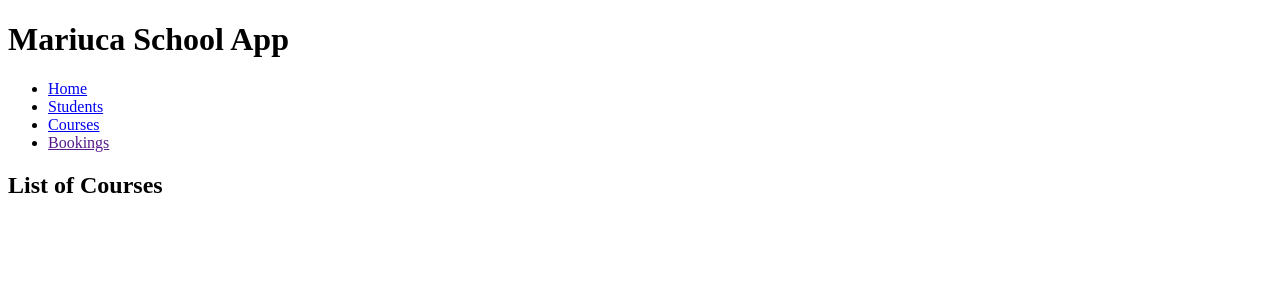
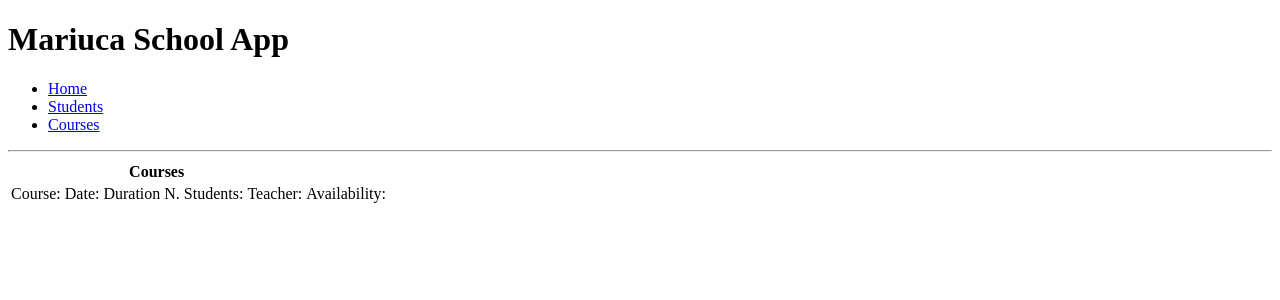
Before and after one commit to mariamuzas/mariuca_school_app_project, a Flask app: page /courses in a window 1280 px wide. Shown: the top 300 px of the page. Run offline with Flask 2, Linux system fonts and the light colour scheme; data that the repository does not hold is empty; some libraries are stand-ins or nearby versions.

Commit message:
teacher added, table for courses created

```diff
--- a/controllers/course_controller.py
+++ b/controllers/course_controller.py
@@ -21,12 +21,13 @@ def create_course():
     date = request.form["date"]
     duration = request.form["duration"]
     max_num_students = request.form["max_num_students"]
+    teacher_name = request.form["teacher_name"]
 
-    course = Course(title, description, date, duration, max_num_students)
+    course = Course(title, description, date, duration, max_num_students, teacher_name)
 
     course_repository.save(course)
 
-    return redirect("/courses")
+    return redirect(f"/courses/{course.id}")
 
 @courses_blueprint.route("/courses/<id>")
 def show(id):
@@ -47,8 +48,9 @@ def update_course(id):
     date = request.form["date"]
     duration = request.form["duration"]
     max_num_students = request.form["max_num_students"]
+    teacher_name = request.form["teacher_name"]
 
-    course_to_update = Course(title, description, date, duration, max_num_students, id)
+    course_to_update = Course(title, description, date, duration, max_num_students, teacher_name, id)
     course_repository.update(course_to_update)
     return redirect(f"/courses/{course_to_update.id}")
 
--- a/controllers/student_controller.py
+++ b/controllers/student_controller.py
@@ -29,7 +29,7 @@ def create_student():
     student = Student(name, dob, experience, course_id)
 
     student_repository.save(student)
-    return redirect("/students")
+    return redirect(f"/students/{student.id}")
 
 @student_blueprint.route("/students/<id>")
 def show(id):
@@ -57,4 +57,4 @@ def update_student(id):
     course = course_repository.select(course_id)
     student_to_update = Student(name, dob, experience, course, id)
     student_repository.update(student_to_update)
-    return redirect("/students")
+    return redirect(f"/students/{student_to_update.id}")
--- a/models/bookings.py
+++ /dev/null
@@ -1,6 +0,0 @@
-class Bookings:
-
-    def __init__(self, course, student, id = None):
-        self.course = course
-        self.student = student
-        self.id = id
--- a/models/course.py
+++ b/models/course.py
@@ -1,8 +1,9 @@
 class Course:
-    def __init__(self, title, description, date, duration, max_num_students, id = None):
+    def __init__(self, title, description, date, duration, max_num_students, teacher_name = None, id = None):
         self.title = title
         self.description = description
         self.date = date
         self.duration = duration
         self.max_num_students = max_num_students
+        self.teacher_name = teacher_name
         self.id = id
--- a/repositories/course_repository.py
+++ b/repositories/course_repository.py
@@ -5,8 +5,8 @@ from models.student import Student
 import repositories.student_repository as student_repository
 
 def save(course):
-    sql = "INSERT INTO courses ( title, description, date, duration, max_num_students ) VALUES ( %s, %s, %s, %s, %s ) RETURNING id"
-    values = [ course.title, course.description, course.date, course.duration, course.max_num_students ]
+    sql = "INSERT INTO courses ( title, description, date, duration, max_num_students, teacher_name) VALUES ( %s, %s, %s, %s, %s, %s ) RETURNING id"
+    values = [ course.title, course.description, course.date, course.duration, course.max_num_students, course.teacher_name]
     results = run_sql( sql, values )
     course.id = results[0]['id']
     return course
@@ -19,7 +19,7 @@ def select_all():
     results = run_sql(sql)
 
     for row in results:
-        course = Course(row['title'], row['description'], row['date'], row['duration'], row['max_num_students'], row['id'])
+        course = Course(row['title'], row['description'], row['date'], row['duration'], row['max_num_students'], row['teacher_name'], row['id'])
         courses.append(course)
     return courses
 
@@ -31,7 +31,7 @@ def select(id):
     result = run_sql(sql, values)[0]
 
     if result is not None:
-        course = Course(result['title'], result['description'], result['date'], result['duration'], result['max_num_students'], result['id'])
+        course = Course(result['title'], result['description'], result['date'], result['duration'], result['max_num_students'], result['teacher_name'], result['id'])
     return course
 
 def delete(id):
@@ -46,8 +46,8 @@ def delete_all():
 
 
 def update(course):
-    sql = "UPDATE courses SET (title, description, date, duration, max_num_students) = (%s, %s, %s, %s, %s) WHERE id = %s"
-    values = [course.title, course.description, course.date, course.duration, course.max_num_students, course.id]
+    sql = "UPDATE courses SET (title, description, date, duration, max_num_students, teacher_name) = (%s, %s, %s, %s, %s, %s) WHERE id = %s"
+    values = [course.title, course.description, course.date, course.duration, course.max_num_students, course.teacher_name, course.id]
     run_sql(sql, values)
 
 
--- a/repositories/student_repository.py
+++ b/repositories/student_repository.py
@@ -6,7 +6,6 @@ import repositories.course_repository as course_repository
 def save(student):
     sql = "INSERT INTO students(name, dob, experience, course_id ) VALUES ( %s, %s, %s, %s ) RETURNING id"
     values = [ student.name, student.dob, student.experience, student.course.id ]
-    #  I have an error here, not sure how to fix
     results = run_sql( sql, values )
     student.id = results[0]['id']
     return student
--- a/templates/base.html
+++ b/templates/base.html
@@ -12,7 +12,7 @@
             <li><a href="{{url_for('home')}}">Home</a></li>
             <li><a href="{{ url_for('students.list_students')}}">Students</a></li>
             <li><a href="{{ url_for('courses.list_courses')}}">Courses</a></li>
-            <li><a href="">Bookings</a></li>
+            <!-- <li><a href="">Bookings</a></li> -->
         </ul>
     </nav>
     {% block content %}
--- a/templates/courses/edit.html
+++ b/templates/courses/edit.html
@@ -25,6 +25,10 @@
         <label for="max_num_student">Number of students:</label>
         <input type="number" id="max_num_students" name="max_num_students" value='{{course.max_num_students}}'>
     </div>
+    <div>
+        <label for="teacher_name">Teacher:</label>
+        <input type="text" id="teacher_name" name="teacher_name" value='{{course.teacher_name}}'>
+    </div>
     <button type="submit">Save changes</button>
 
 </form>
--- a/templates/courses/index.html
+++ b/templates/courses/index.html
@@ -1,20 +1,31 @@
 {% extends 'base.html' %}
 {% block content %}
-    <h2>List of Courses</h2>
-    {% for course in courses %}
-        <section>
-            <h3>{{course.title}}</h3>
-            <ul>
-                <li>Date: {{course.date}}</li>
-                <li>{{course.duration}}hours</li>
-            </ul>
-
-            <a href="/courses/{{ course.id}}">Details</a>
-            <a href="/courses/{{ course.id }}/edit">Edit</a>
-
-            <form action="/courses/{{ course.id}}/delete" method="POST">
-                <input type="submit" value="delete">
-            </form>
-        </section>
-    {% endfor %}
+<hr>
+    <table>
+        <thead>
+            <tr>
+                <th colspan="5">Courses</th>
+            </tr>
+        </thead>
+        <tbody>
+            <tr>
+                <td>Course:</td>
+                <td>Date:</td>
+                <td>Duration</td>
+                <td>N. Students:</td>
+                <td>Teacher:</td>
+                <td>Availability:</td>
+            </tr>
+            {% for course in courses %}
+            <tr>
+                <td>{{course.title}}</td>
+                <td>{{course.date}}</td>
+                <td>{{course.duration}}h</td>
+                <td>{{course.max_num_students}}</td>
+                <td>{{course.teacher_name}}</td>
+                <td><a href="/courses/{{ course.id}}">More details</a></td>
+            </tr>
+            {% endfor %}
+        </tbody>
+    </table>
 {% endblock content %}
--- a/templates/courses/new.html
+++ b/templates/courses/new.html
@@ -23,6 +23,10 @@
             <label for="max_num_student">Number of students:</label>
             <input type="number" id="max_num_students" name="max_num_students">
         </div>
+        <div>
+            <label for="teacher_name">Teacher:</label>
+            <input type="text" id="teacher_name" name="teacher_name">
+        </div>
         <input type="submit">
 
     </form>
--- a/templates/courses/show.html
+++ b/templates/courses/show.html
@@ -10,5 +10,9 @@
             <li>{{student.name}}</li>
         {% endfor %}
     </ul>
+    <a href="/courses/{{ course.id }}/edit">Edit</a>
 
+    <form action="/courses/{{ course.id}}/delete" method="POST">
+        <input type="submit" value="delete">
+    </form>
 {% endblock content %}
--- a/templates/index.html
+++ b/templates/index.html
@@ -1,11 +1,11 @@
 {% extends 'base.html' %}
 {% block content %}
 
-    <p>Welcome to Mariuca's School's Students & Classes manager. </p>
+    <p>Welcome to Mariuca's School Students & Classes manager. </p>
 
     <button><a href="{{ url_for('students.new_student') }}"> Add Student </a></button>
     <button><a href="{{ url_for('students.list_students')}}">Student List</a></button>
     <button><a href="{{ url_for('courses.new_course') }}">Create Course</a></button>
-    <button><a href="{{ url_for('courses.list_courses')}}">Upcoming classes</a></button>
+    <button><a href="{{ url_for('courses.list_courses')}}">Upcoming Courses</a></button>
 
 {% endblock content %}
--- a/templates/students/index.html
+++ b/templates/students/index.html
@@ -11,10 +11,6 @@
                 <li>Membership: </li>
             </ul>
             <a href="/students/{{ student.id }}">Details</a>
-            <a href="/students/{{student.id}}/edit">Edit</a>
-            <form action="/students/{{student.id}}/delete" method="POST">
-                <input type="submit" value="delete">
-            </form>
         </section>
 
     {% endfor %}
--- a/templates/students/new.html
+++ b/templates/students/new.html
@@ -23,7 +23,7 @@
                 {% endfor %}
             </select>
         </div>
-        <input type="submit">
+        <input type="submit" value="Add Student">
 
     </form>
 {% endblock content %}
--- a/templates/students/show.html
+++ b/templates/students/show.html
@@ -4,4 +4,9 @@
     <p> Date of Birth: {{student.dob}}</p>
     <p>Experience: {{student.experience}}</p>
     <p>Course enrolled: {{student.course.title}}</p>
+    <!-- <a href="/students/{{ student.id }}">Details</a> -->
+    <a href="/students/{{student.id}}/edit">Edit</a>
+    <form action="/students/{{student.id}}/delete" method="POST">
+        <input type="submit" value="delete">
+    </form>
 {% endblock content %}
```
Also changed, not shown: console.py (+6 -6 lines), db/school_manager.sql (+3 -10 lines), repositories/booking_repository.py (deleted).
